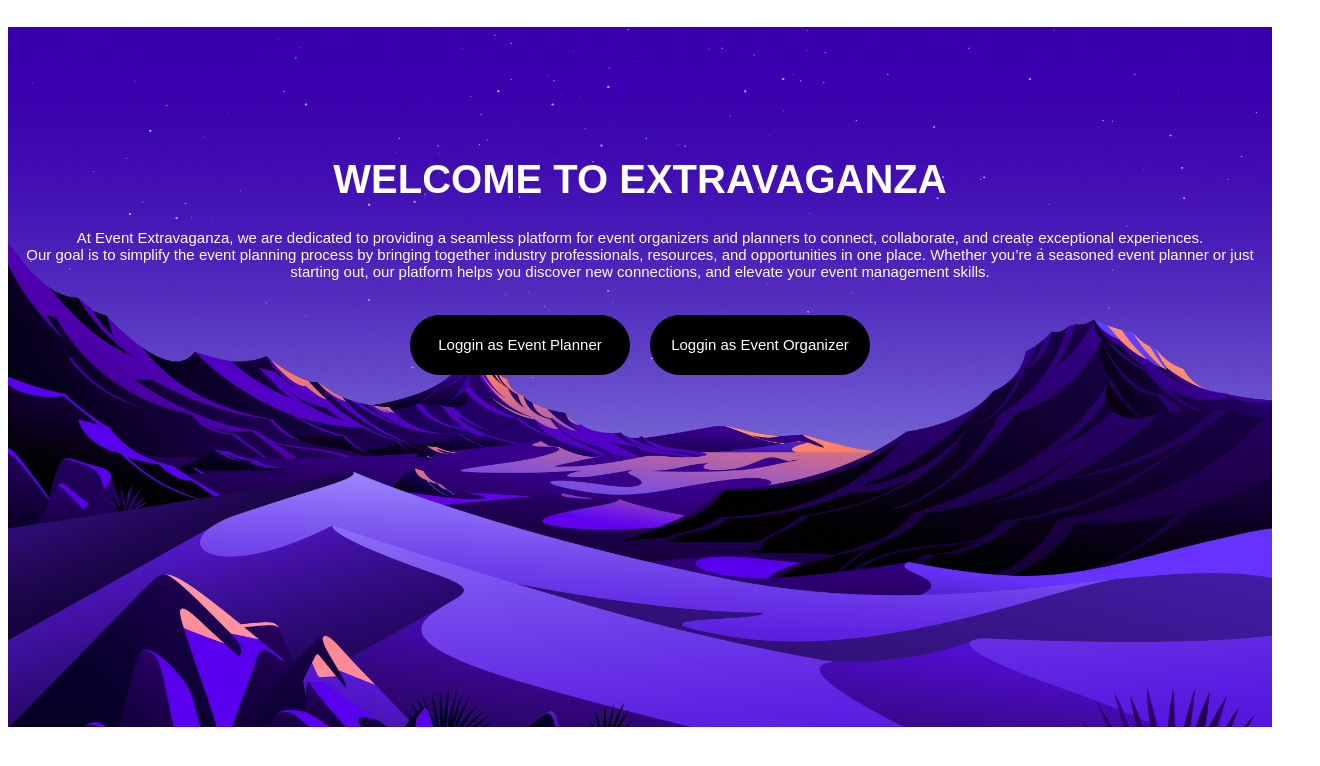
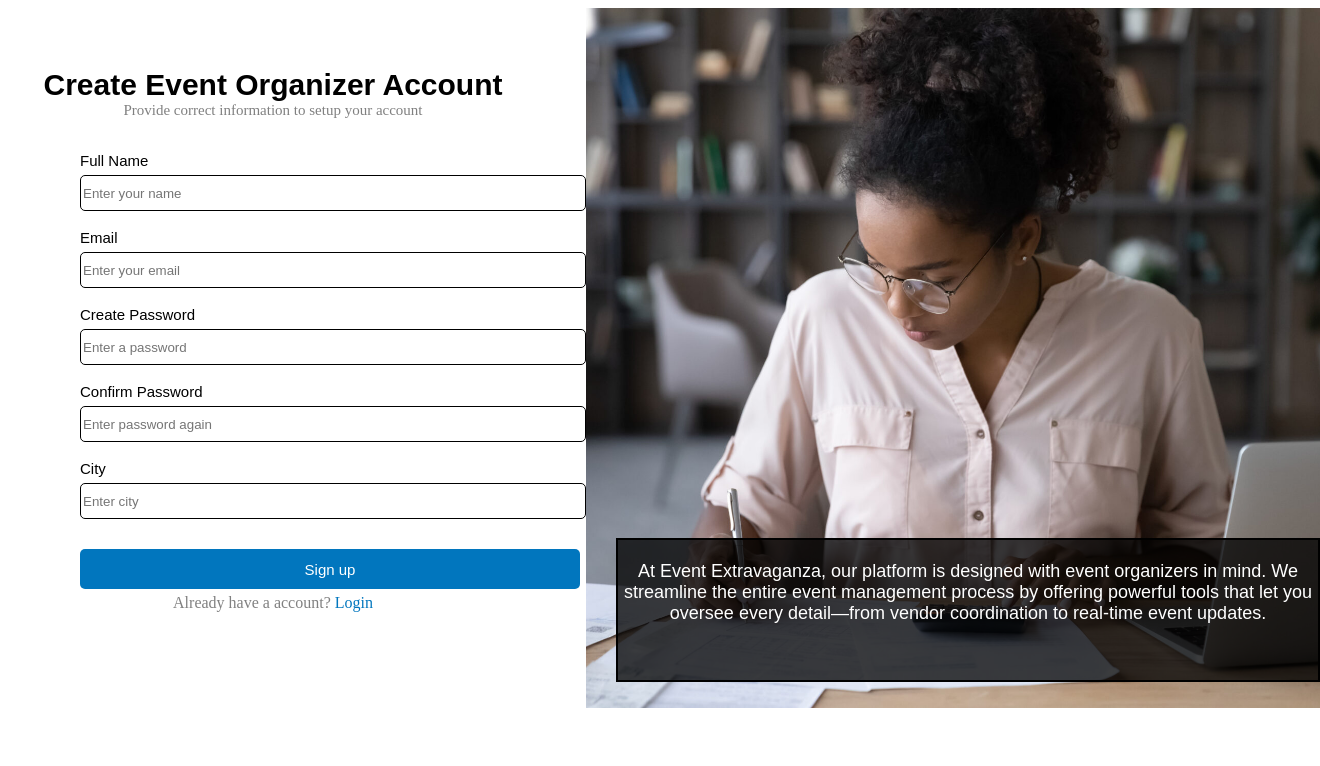
Before and after one commit to udanilokuhetti92/EventExtravaganza-Frontend, a React (Vite) app: page / in a window 1280 px wide. Shown: the top 766 px of the page, 1320 px wide, since content can reach past the window. Built offline with nearby package versions, Linux system fonts and the light colour scheme.

Commit message:
created event organizer login

```diff
--- /dev/null
+++ b/src/components/log_in/event_organizer_login/event_organizer_login.jsx
@@ -0,0 +1,52 @@
+import React from 'react'
+import styles from '../event_organizer_login/event_organizer_login.module.css'
+
+export default function event_organizer_login() {
+  return (
+    <div className={styles.container}>
+        <div className={styles.box1}>
+            <h1 className={styles.h1}>Create Event Organizer Account</h1>
+            <p className={styles.p1}>Provide correct information to setup your account</p>
+
+            <br />
+
+            <label className={styles.l1} htmlFor="">Full Name</label> <br />
+            <input className={styles.i1} type="text" placeholder='Enter your name'/>
+
+            <br /> <br />
+
+            <label className={styles.l1} htmlFor="">Email</label> <br />
+            <input className={styles.i1} type="text" placeholder='Enter your email'/>
+
+            <br /> <br />
+
+            <label className={styles.l1} htmlFor="">Create Password</label> <br />
+            <input className={styles.i1} type="text" placeholder='Enter a password'/>
+
+            <br /> <br />
+
+            <label className={styles.l1} htmlFor="">Confirm Password</label> <br />
+            <input className={styles.i1} type="text" placeholder='Enter password again'/>
+
+            <br /> <br />
+
+            <label className={styles.l1} htmlFor="">City</label> <br />
+            <input className={styles.i1} type="text" placeholder='Enter city'/>
+
+            <br />
+
+            <button className={styles.b1}>Sign up</button>
+            <p className={styles.p2}>Already have a account? <span className={styles.span}>Login</span></p>
+
+        </div>
+
+        <div className={styles.box2}>
+            <div className={styles.box3}>
+                <p className={styles.p3}>At Event Extravaganza, our platform is designed with event organizers in mind.
+                    We streamline the entire event management process by offering powerful tools that let you oversee every
+                     detail—from vendor coordination to real-time event updates.</p>
+            </div>
+        </div>
+    </div>
+  )
+}
--- /dev/null
+++ b/src/components/log_in/event_organizer_login/event_organizer_login.module.css
@@ -0,0 +1,98 @@
+.h1{
+    font-size: 30px;
+    text-align: center;
+    margin-top: 60px;
+    font-family: 'Poppins', sans-serif;
+}
+
+.p1{
+    color: grey;
+    margin-top: -20px;
+    text-align: center;
+    font-size: 15px;
+}
+
+.l1{
+    font-size: 15px;
+    margin-left: 120px;
+    font-family: 'Poppins', sans-serif;
+}
+
+.i1{
+    height: 30px;
+    width: 500px;
+    margin-left: 120px;
+    margin-top: 5px;
+    border-radius: 5px;
+    border: 1px solid black;
+    padding: 2px;
+    font-family: 'Poppins', sans-serif;
+}
+
+.b1{
+    margin-top: 30px;
+    height: 40px;
+    width: 500px;
+    margin-left: 120px;
+    font-size: 15px;
+    background-color: rgb(1, 118, 190);
+    color: white;
+    border-radius: 5px;
+    border: none;
+    font-family: 'Poppins', sans-serif;
+}
+
+.p2{
+    text-align: center;
+    margin-top: 5px;
+    color:grey;
+}
+
+.span{
+    color: rgb(1, 118, 190);
+}
+
+.h2{
+    font-size: 50px;
+}
+
+.box1{
+    height: 700px;
+    width: 100%;
+    border: 0px solid black;
+}
+
+.box2{
+    height: 700px;
+    width: 100%;
+    border: 0px solid black;
+    background-image: url('../images/EventOrganizer.jpeg');
+    background-size: cover;
+    background-position: center;
+
+
+}
+
+.box3{
+    height: 140px;
+    width: 700px;
+    border: 2px solid black;
+    margin-top: 530px;
+    margin-left: 30px;
+    background-color: rgba(0, 0, 0, 0.752);
+
+}
+
+.p3{
+    color: white;
+    font-size: 18px;
+    text-align: center;
+    font-family: 'Poppins', sans-serif;
+    padding: 3px;
+
+}
+
+.container{
+    display: flex;
+    justify-content: center;
+}
--- a/src/main.jsx
+++ b/src/main.jsx
@@ -2,12 +2,14 @@ import { StrictMode } from 'react'
 import { createRoot } from 'react-dom/client'
 import BudgetFiltering from './budget_filtering/budget_filtering'
 import Home_page from './components/home_page/home_page'
+import Event_Organizer_Login from './components/log_in/event_organizer_login/event_organizer_login'
 
 
 createRoot(document.getElementById('root')).render(
   <StrictMode>
-    <Home_page/>
+    {/* <Home_page/> */}
     {/* <BudgetFiltering/> */}
+    <Event_Organizer_Login/>
 
   </StrictMode>
 )
```
Also changed, not shown: src/components/log_in/event_planner_login/event_planner_login.jsx (added, +7 -0 lines), src/components/log_in/log_in.jsx (deleted, +0 -7 lines), src/components/log_in/event_planner_login/event_planner_login.module.css (added), src/components/log_in/images/EventOrganizer.jpeg (added).
